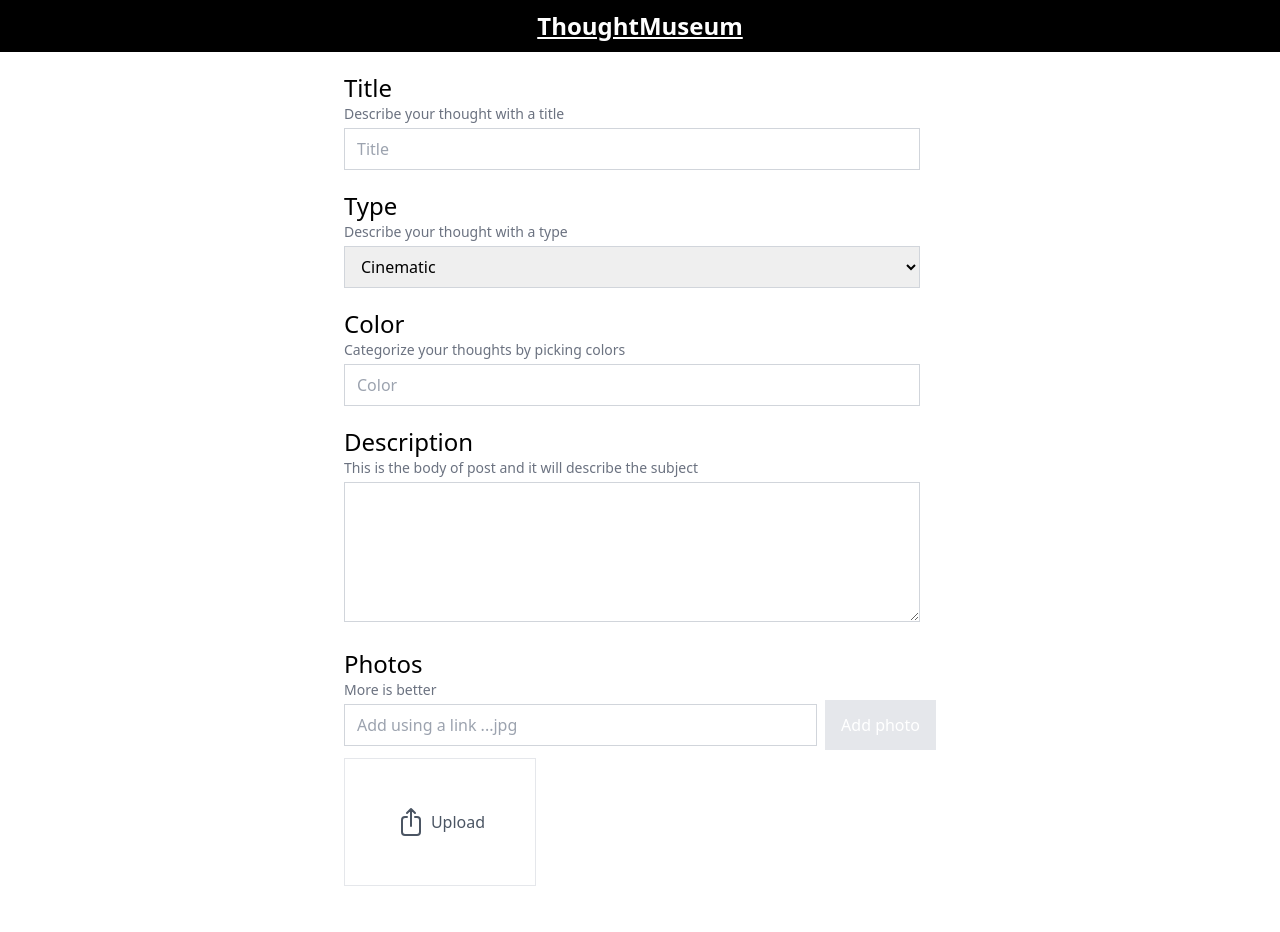
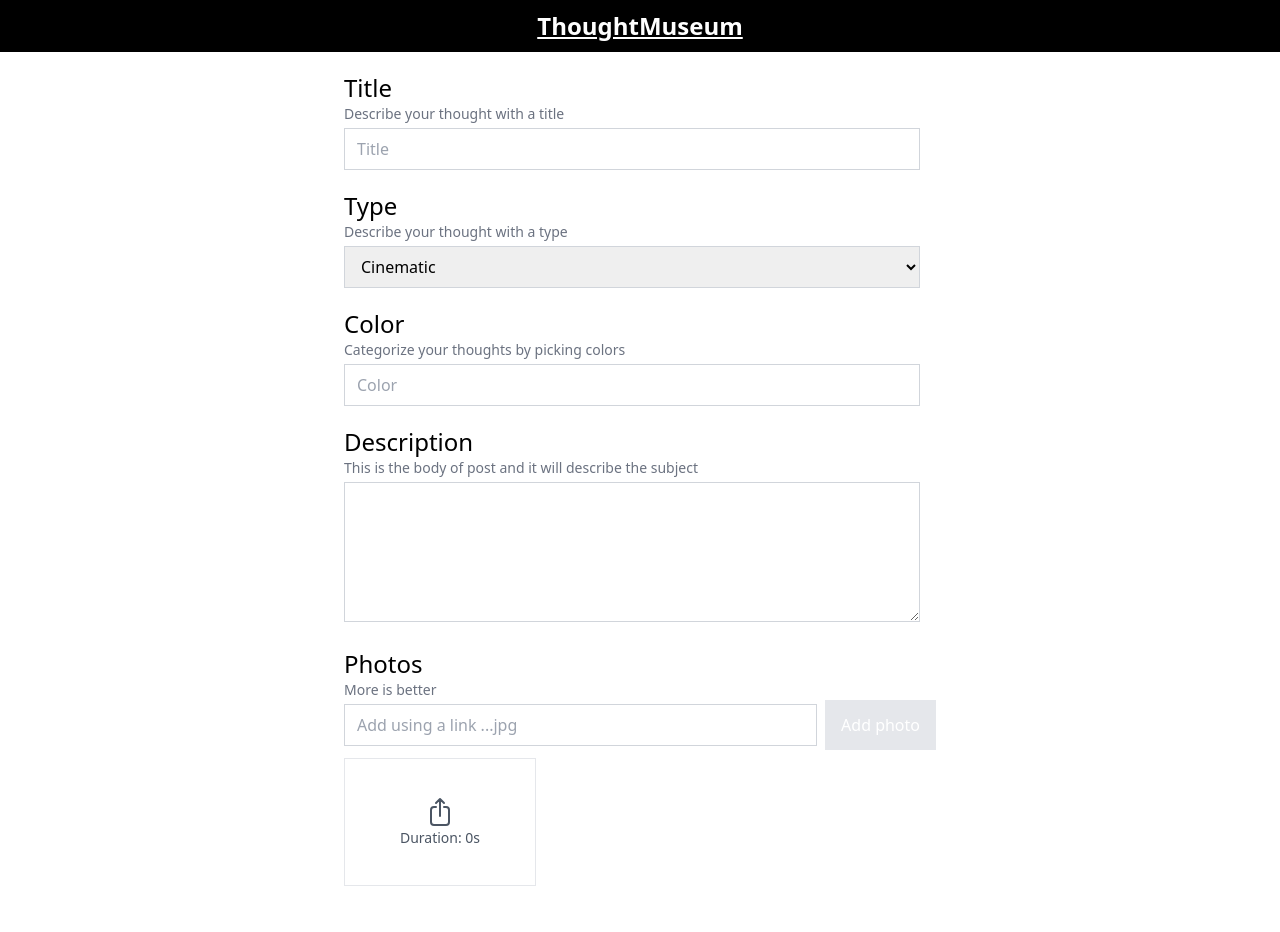
Before and after one commit to gloonch/ThoughtMuseum, a React (Create React App) app in the folder client/: page /register in a window 1280 px wide. Shown: the top 932 px of the page. Built offline with nearby package versions, Linux system fonts and the light colour scheme.

Commit message:
THOUGHT_008: calculate video length while registering

```diff
--- a/client/src/components/PhotosUploader.jsx
+++ b/client/src/components/PhotosUploader.jsx
@@ -3,6 +3,7 @@ import {useState} from "react";
 
 export default function PhotosUploader({addedPhotos, onChange}) {
     const [photoLink, setPhotoLink] = useState('');
+    const [duration, setDuration] = useState(0)
 
     const addPhotoByLink = async (e) => {
         e.preventDefault();
@@ -50,7 +51,12 @@ export default function PhotosUploader({addedPhotos, onChange}) {
         if ( ext === 'png' || ext === 'jpeg' || ext === 'jpg') {
             return (
                 <>
-                    <img className=' w-full object-cover' src={'http://localhost:4000/uploads/' + link} alt='image' />
+                    {/*TODO: image duration should be read from config file to hold a global value*/}
+                    <img
+                        onLoad={(e) => {setDuration(duration + 10 )}}
+                        className=' w-full object-cover'
+                        src={'http://localhost:4000/uploads/' + link}
+                        alt='image' />
                     <button onClick={(e) => removePhoto(e, link)} className=' cursor-pointer absolute bottom-1 right-1 text-white bg-black bg-opacity-70  py-2 px-3 m-2'>
                         <svg xmlns="http://www.w3.org/2000/svg" fill="none" viewBox="0 0 24 24" stroke-width="1.5" stroke="currentColor" className="w-6 h-6">
                             <path stroke-linecap="round" stroke-linejoin="round" d="M14.74 9l-.346 9m-4.788 0L9.26 9m9.968-3.21c.342.052.682.107 1.022.166m-1.022-.165L18.16 19.673a2.25 2.25 0 01-2.244 2.077H8.084a2.25 2.25 0 01-2.244-2.077L4.772 5.79m14.456 0a48.108 48.108 0 00-3.478-.397m-12 .562c.34-.059.68-.114 1.022-.165m0 0a48.11 48.11 0 013.478-.397m7.5 0v-.916c0-1.18-.91-2.164-2.09-2.201a51.964 51.964 0 00-3.32 0c-1.18.037-2.09 1.022-2.09 2.201v.916m7.5 0a48.667 48.667 0 00-7.5 0" />
@@ -72,10 +78,15 @@ export default function PhotosUploader({addedPhotos, onChange}) {
             )
         }
 
-        if ( ext === 'MOV' || ext === 'mp4' ) {
+        if ( ext === 'mov' || ext === 'MOV' || ext === 'mp4' ) {
             return (
                 <>
-                    <video className=' w-full object-cover' src={'http://localhost:4000/uploads/' + link} autoPlay loop />
+                    <video
+                        onCanPlay={(e) => {setDuration(duration + Math.round(e.target.duration, 1000 ))}}
+                        className=' w-full object-cover'
+                        src={'http://localhost:4000/uploads/' + link}
+                        autoPlay muted loop
+                    />
                     <button onClick={(e) => removePhoto(e, link)} className=' cursor-pointer absolute bottom-1 right-1 text-white bg-black bg-opacity-70  py-2 px-3 m-2'>
                         <svg xmlns="http://www.w3.org/2000/svg" fill="none" viewBox="0 0 24 24" stroke-width="1.5" stroke="currentColor" className="w-6 h-6">
                             <path stroke-linecap="round" stroke-linejoin="round" d="M14.74 9l-.346 9m-4.788 0L9.26 9m9.968-3.21c.342.052.682.107 1.022.166m-1.022-.165L18.16 19.673a2.25 2.25 0 01-2.244 2.077H8.084a2.25 2.25 0 01-2.244-2.077L4.772 5.79m14.456 0a48.108 48.108 0 00-3.478-.397m-12 .562c.34-.059.68-.114 1.022-.165m0 0a48.11 48.11 0 013.478-.397m7.5 0v-.916c0-1.18-.91-2.164-2.09-2.201a51.964 51.964 0 00-3.32 0c-1.18.037-2.09 1.022-2.09 2.201v.916m7.5 0a48.667 48.667 0 00-7.5 0" />
@@ -112,12 +123,13 @@ export default function PhotosUploader({addedPhotos, onChange}) {
                         {renderIcon(link)}
                     </div>
                 ))}
-                <label className='h-32 w-48 cursor-pointer flex items-center gap-1 justify-center border bg-transparent  p-8 text-gray-600'>
+                <label className='h-32 w-48 cursor-pointer flex flex-col items-center  justify-center border bg-transparent text-gray-600'>
                     <input multiple type='file' className='hidden' onChange={handleUploadPhoto}/>
                     <svg xmlns="http://www.w3.org/2000/svg" fill="none" viewBox="0 0 24 24" stroke-width="1.5" stroke="currentColor" className="w-8 h-8">
                         <path stroke-linecap="round" stroke-linejoin="round" d="M9 8.25H7.5a2.25 2.25 0 00-2.25 2.25v9a2.25 2.25 0 002.25 2.25h9a2.25 2.25 0 002.25-2.25v-9a2.25 2.25 0 00-2.25-2.25H15m0-3l-3-3m0 0l-3 3m3-3V15" />
                     </svg>
-                    Upload
+
+                    <p className='text-sm'>Duration: {duration}s</p>
                 </label>
             </div>
         </>
```
